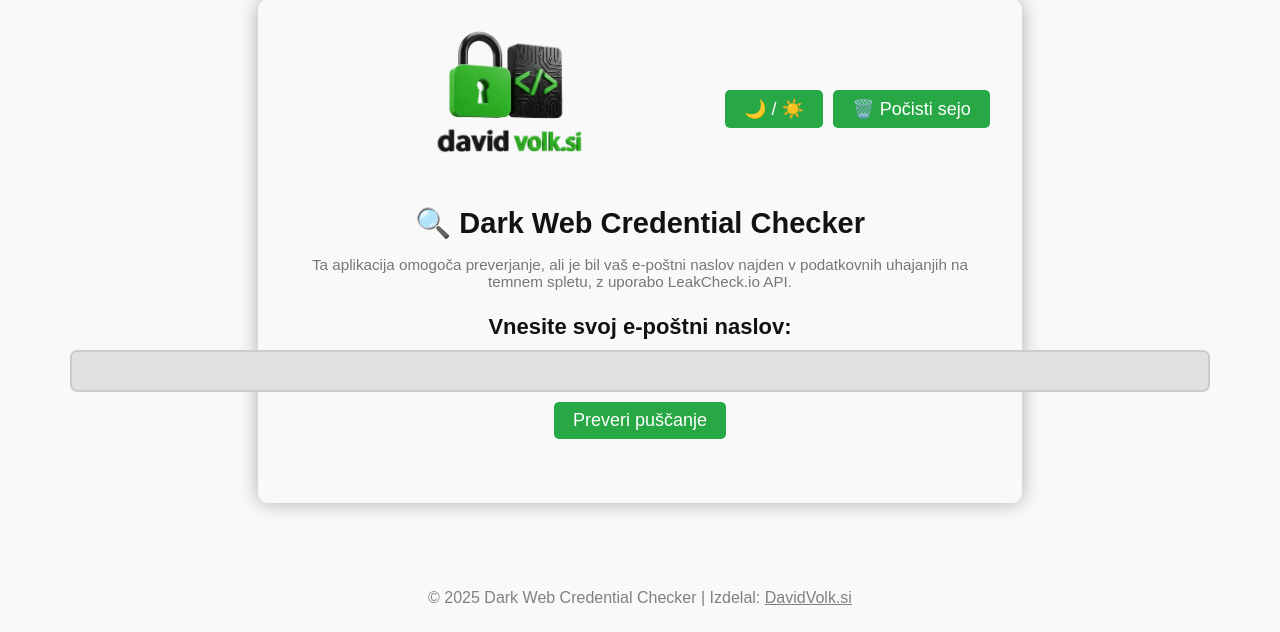
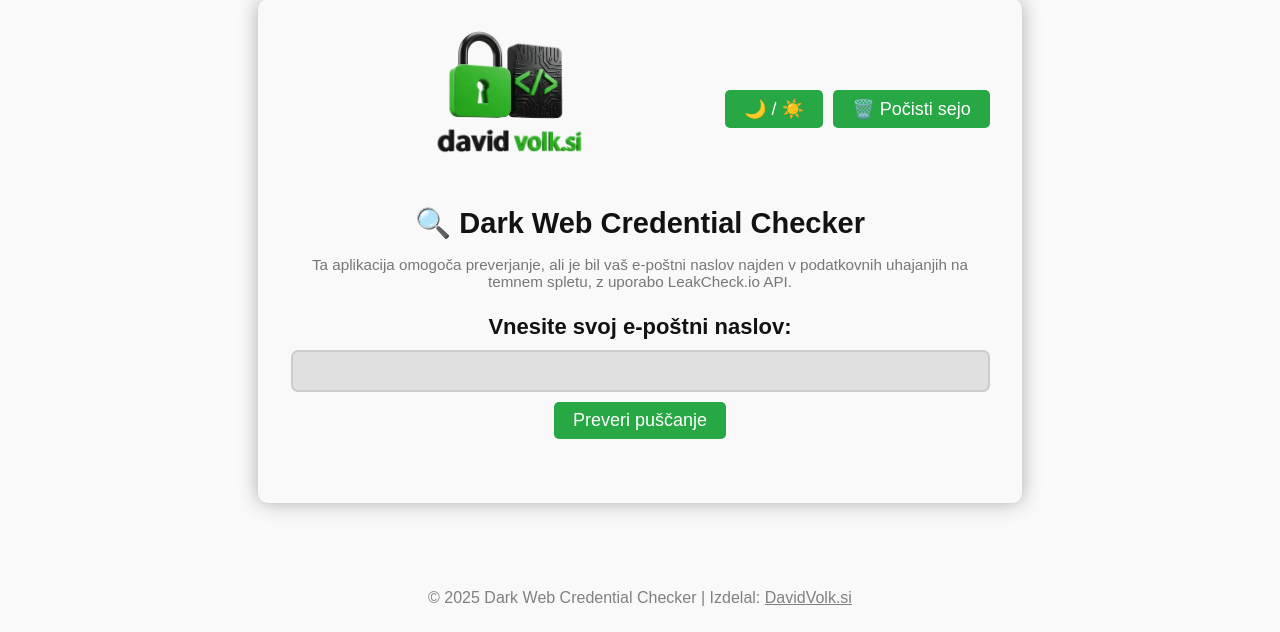
Before and after one commit to davidvolkwolfy/darkweb-checker, a Flask app: page / in a window 1280 px wide. Shown: the part 51-683 px from the top of the page. Run offline with Flask 3, Linux system fonts and the light colour scheme; some libraries are stand-ins or nearby versions.

Commit message:
Update styles.css

```diff
--- a/static/styles.css
+++ b/static/styles.css
@@ -68,7 +68,7 @@ form.form-inline {
 
 input[type="email"] {
     padding: 0.5rem;
-    width: 160%;
+    width: 97%;
 
     border-radius: 7px;
     border: 2px solid #ccc;
```
